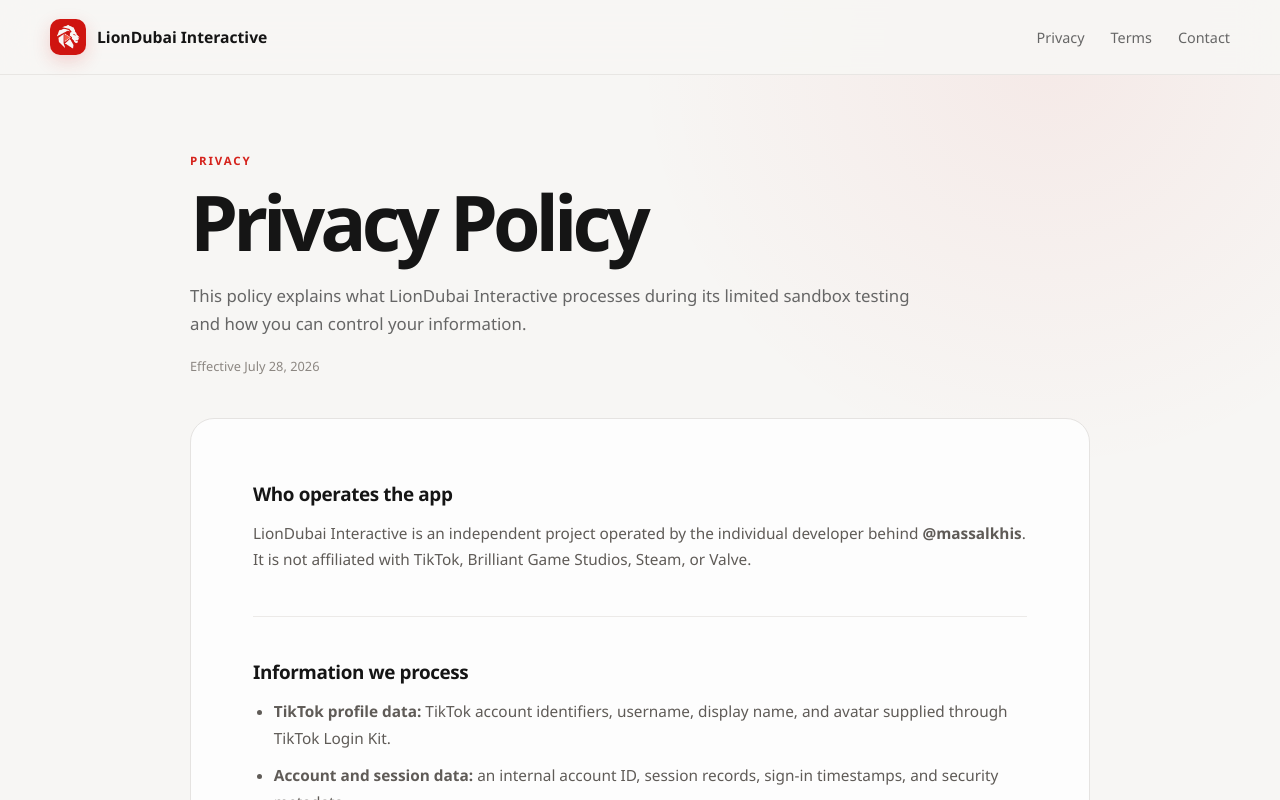
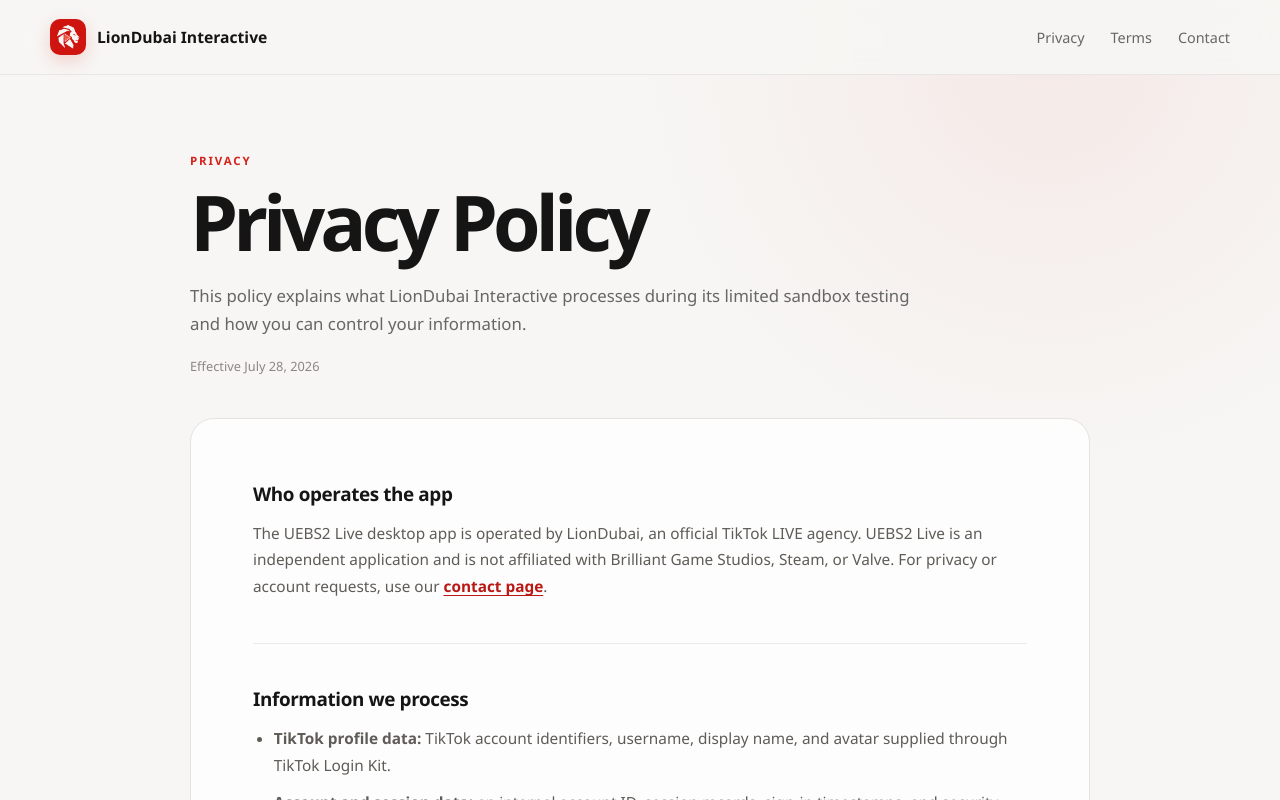
Before and after one commit to liondubai-interactive/website, a Next.js app: page /website/privacy in a window 1280 px wide. Shown: the top 800 px of the page. Built offline with nearby package versions, Linux system fonts and the light colour scheme.

Commit message:
Clarify privacy policy operator

```diff
--- a/app/privacy/page.tsx
+++ b/app/privacy/page.tsx
@@ -20,9 +20,11 @@
       <section>
         <h2>Who operates the app</h2>
         <p>
-          LionDubai Interactive is an independent project operated by the
-          individual developer behind <strong>@massalkhis</strong>. It is not
-          affiliated with TikTok, Brilliant Game Studios, Steam, or Valve.
+          The UEBS2 Live desktop app is operated by LionDubai, an official
+          TikTok LIVE agency. UEBS2 Live is an independent application and is
+          not affiliated with Brilliant Game Studios, Steam, or Valve. For
+          privacy or account requests, use our{" "}
+          <Link href="/contact">contact page</Link>.
         </p>
       </section>
 
```
Also changed, not shown: 1 other file (tests, documents, lock files or other folders).
